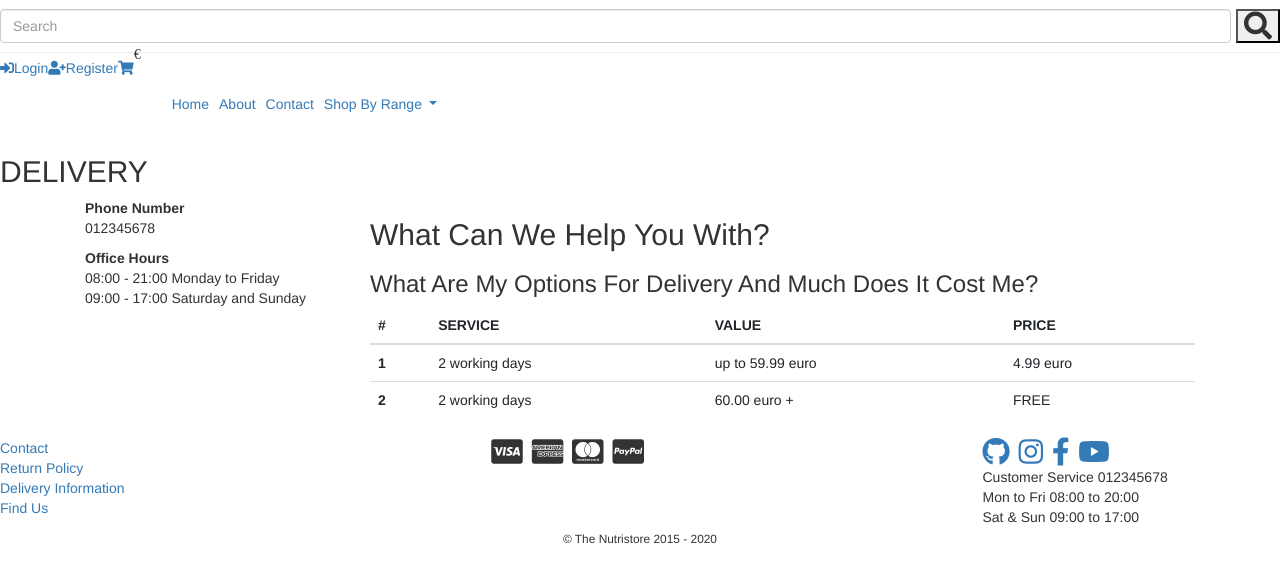
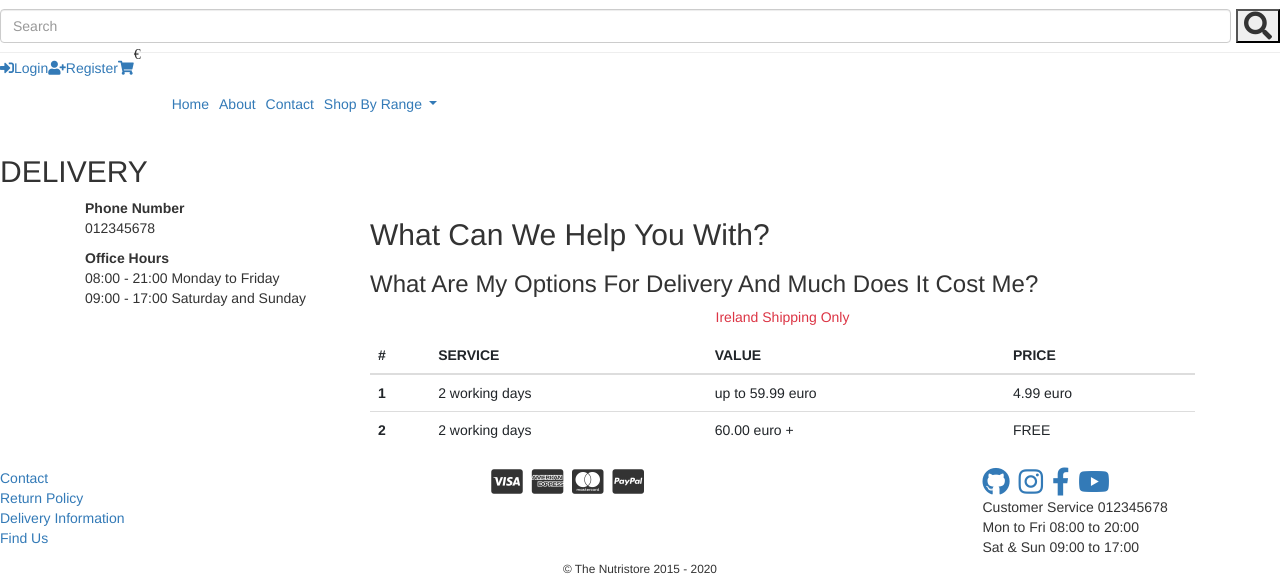
Before and after one commit to tomciosegal/nutri-store, a Django app: page /accounts/delivery/ in a window 1280 px wide. Shown: the part 370-948 px from the top of the page. Before the commit the page ends 914 px from the top, so only its background shows below. Run offline with Django 3.2, Linux system fonts and the light colour scheme; data that the repository does not hold is empty; some libraries are stand-ins or nearby versions; some web fonts are replaced.

Commit message:
fixing remarks from my mentor

```diff
--- a/accounts/models.py
+++ b/accounts/models.py
@@ -1,5 +1,4 @@
 from django.db import models
-
 from django.contrib.auth.models import User
 
 
--- a/accounts/templates/delivery.html
+++ b/accounts/templates/delivery.html
@@ -22,6 +22,7 @@
                 <h3 class="delivery-info">
                 <span class= "delivery_underline text-capitalize"> what are my options for delivery and much does it cost me?</span>
                 </h3>
+                <p class= "text-danger text-capitalize text-center">ireland shipping only</p>
                 <table class="table">
                     <thead>
                         <tr>
```
Also changed, not shown: 1 other file.
